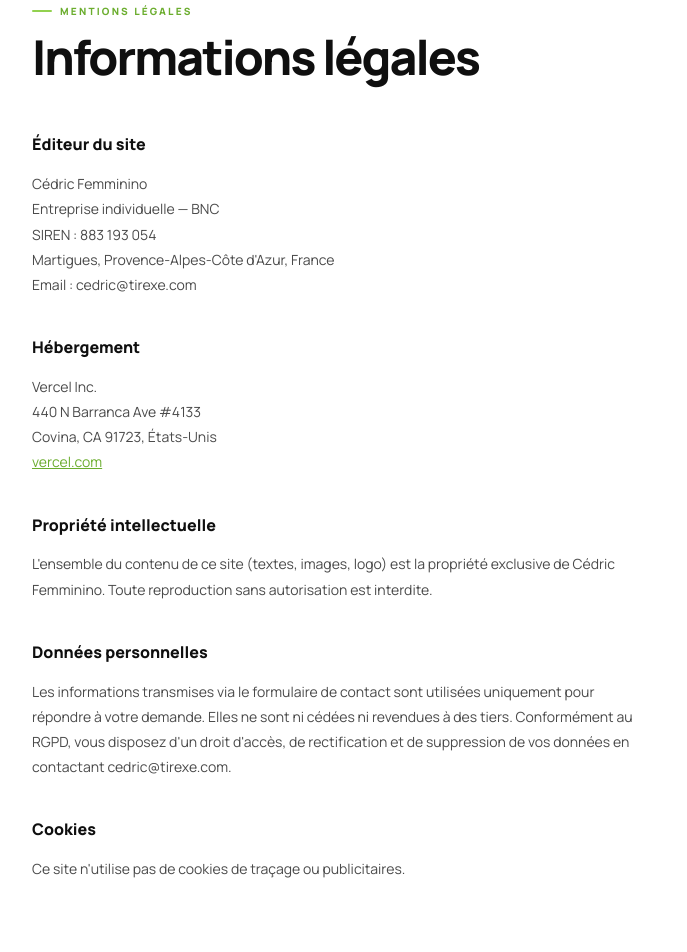
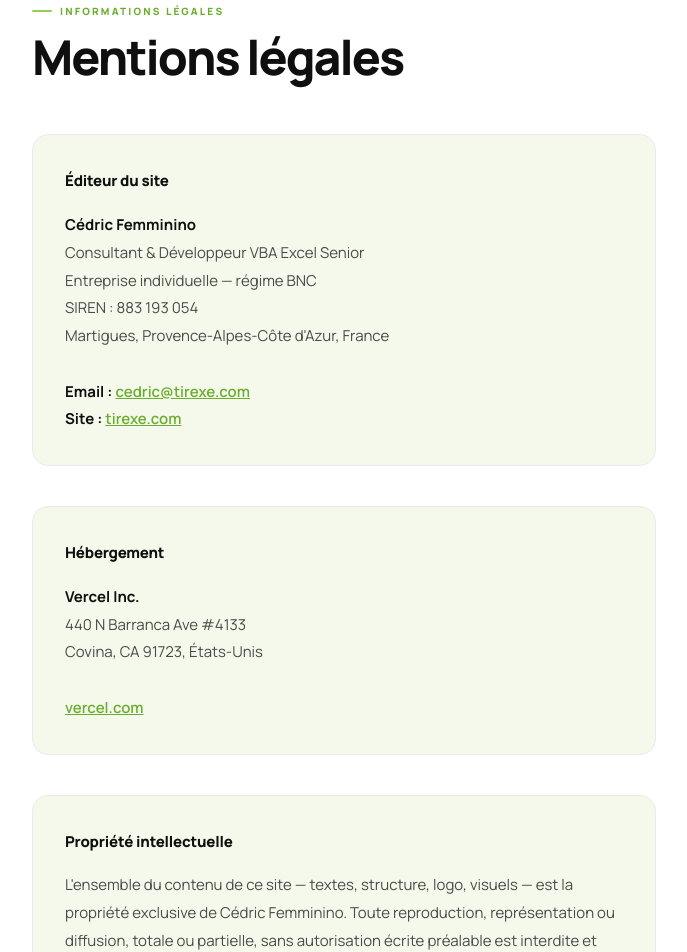
Before and after one commit to CedricoBanjo/tirexe-site, a Next.js app: page /mentions-legales in a window 1280 px wide. Shown: the part 160-1112 px from the top of the page, without its empty margins (296-983 px from the left). Built offline with nearby package versions, Linux system fonts and the light colour scheme.

Commit message:
Update page.jsx

```diff
--- a/app/mentions-legales/page.jsx
+++ b/app/mentions-legales/page.jsx
@@ -3,6 +3,7 @@ import Footer from '../../components/Footer'
 
 export const metadata = {
   title: 'Mentions légales · Tirexe',
+  description: 'Mentions légales du site tirexe.com — Cédric Femminino, consultant VBA Excel senior.',
 }
 
 export default function MentionsLegales() {
@@ -12,41 +13,54 @@ export default function MentionsLegales() {
       <main style={{paddingTop:'68px'}}>
         <div className="section">
           <div className="wrap" style={{maxWidth:'720px'}}>
-            <div className="ey">Mentions légales</div>
-            <div className="sec-h" style={{marginBottom:'48px'}}>Informations légales</div>
+            <div className="ey">Informations légales</div>
+            <div className="sec-h" style={{marginBottom:'52px'}}>Mentions légales</div>
 
-            <div style={{display:'flex',flexDirection:'column',gap:'36px',fontSize:'14px',color:'var(--ink3)',lineHeight:'1.8'}}>
+            <div style={{display:'flex',flexDirection:'column',gap:'40px',fontSize:'15px',color:'var(--ink3)',lineHeight:'1.85'}}>
 
-              <div>
-                <h2 style={{fontSize:'16px',fontWeight:800,color:'var(--ink)',marginBottom:'12px'}}>Éditeur du site</h2>
-                <p>Cédric Femminino<br/>
-                Entreprise individuelle — BNC<br/>
+              <div style={{background:'var(--bg3)',border:'1px solid var(--line)',borderRadius:'16px',padding:'32px'}}>
+                <h2 style={{fontSize:'15px',fontWeight:800,color:'var(--ink)',marginBottom:'16px',letterSpacing:'-.2px'}}>Éditeur du site</h2>
+                <p><strong style={{color:'var(--ink)'}}>Cédric Femminino</strong><br/>
+                Consultant & Développeur VBA Excel Senior<br/>
+                Entreprise individuelle — régime BNC<br/>
                 SIREN : 883 193 054<br/>
-                Martigues, Provence-Alpes-Côte d'Azur, France<br/>
-                Email : cedric@tirexe.com</p>
+                Martigues, Provence-Alpes-Côte d&apos;Azur, France<br/><br/>
+                <strong style={{color:'var(--ink)'}}>Email :</strong> <a href="mailto:cedric@tirexe.com" style={{color:'var(--g-d)',fontWeight:600}}>cedric@tirexe.com</a><br/>
+                <strong style={{color:'var(--ink)'}}>Site :</strong> <a href="https://tirexe.com" style={{color:'var(--g-d)',fontWeight:600}}>tirexe.com</a></p>
               </div>
 
-              <div>
-                <h2 style={{fontSize:'16px',fontWeight:800,color:'var(--ink)',marginBottom:'12px'}}>Hébergement</h2>
-                <p>Vercel Inc.<br/>
+              <div style={{background:'var(--bg3)',border:'1px solid var(--line)',borderRadius:'16px',padding:'32px'}}>
+                <h2 style={{fontSize:'15px',fontWeight:800,color:'var(--ink)',marginBottom:'16px',letterSpacing:'-.2px'}}>Hébergement</h2>
+                <p><strong style={{color:'var(--ink)'}}>Vercel Inc.</strong><br/>
                 440 N Barranca Ave #4133<br/>
-                Covina, CA 91723, États-Unis<br/>
-                <a href="https://vercel.com" style={{color:'var(--g-d)'}}>vercel.com</a></p>
+                Covina, CA 91723, États-Unis<br/><br/>
+                <a href="https://vercel.com" style={{color:'var(--g-d)',fontWeight:600}} target="_blank" rel="noreferrer">vercel.com</a></p>
               </div>
 
-              <div>
-                <h2 style={{fontSize:'16px',fontWeight:800,color:'var(--ink)',marginBottom:'12px'}}>Propriété intellectuelle</h2>
-                <p>L'ensemble du contenu de ce site (textes, images, logo) est la propriété exclusive de Cédric Femminino. Toute reproduction sans autorisation est interdite.</p>
+              <div style={{background:'var(--bg3)',border:'1px solid var(--line)',borderRadius:'16px',padding:'32px'}}>
+                <h2 style={{fontSize:'15px',fontWeight:800,color:'var(--ink)',marginBottom:'16px',letterSpacing:'-.2px'}}>Propriété intellectuelle</h2>
+                <p>L&apos;ensemble du contenu de ce site — textes, structure, logo, visuels — est la propriété exclusive de Cédric Femminino. Toute reproduction, représentation ou diffusion, totale ou partielle, sans autorisation écrite préalable est interdite et constitue une contrefaçon sanctionnée par le Code de la propriété intellectuelle.</p>
               </div>
 
-              <div>
-                <h2 style={{fontSize:'16px',fontWeight:800,color:'var(--ink)',marginBottom:'12px'}}>Données personnelles</h2>
-                <p>Les informations transmises via le formulaire de contact sont utilisées uniquement pour répondre à votre demande. Elles ne sont ni cédées ni revendues à des tiers. Conformément au RGPD, vous disposez d'un droit d'accès, de rectification et de suppression de vos données en contactant cedric@tirexe.com.</p>
+              <div style={{background:'var(--bg3)',border:'1px solid var(--line)',borderRadius:'16px',padding:'32px'}}>
+                <h2 style={{fontSize:'15px',fontWeight:800,color:'var(--ink)',marginBottom:'16px',letterSpacing:'-.2px'}}>Données personnelles & RGPD</h2>
+                <p>Les données transmises via le formulaire de contact (nom, email, société, description du besoin) sont collectées dans le seul but de répondre à votre demande. Elles ne sont ni stockées dans une base de données, ni cédées ni revendues à des tiers.<br/><br/>
+                Conformément au Règlement Général sur la Protection des Données (RGPD) et à la loi Informatique et Libertés, vous disposez d&apos;un droit d&apos;accès, de rectification, de suppression et de portabilité de vos données. Pour exercer ces droits, contactez : <a href="mailto:cedric@tirexe.com" style={{color:'var(--g-d)',fontWeight:600}}>cedric@tirexe.com</a></p>
               </div>
 
-              <div>
-                <h2 style={{fontSize:'16px',fontWeight:800,color:'var(--ink)',marginBottom:'12px'}}>Cookies</h2>
-                <p>Ce site n'utilise pas de cookies de traçage ou publicitaires.</p>
+              <div style={{background:'var(--bg3)',border:'1px solid var(--line)',borderRadius:'16px',padding:'32px'}}>
+                <h2 style={{fontSize:'15px',fontWeight:800,color:'var(--ink)',marginBottom:'16px',letterSpacing:'-.2px'}}>Cookies</h2>
+                <p>Ce site ne dépose aucun cookie de traçage, publicitaire ou analytique. Aucune donnée de navigation n&apos;est collectée à des fins commerciales.</p>
+              </div>
+
+              <div style={{background:'var(--bg3)',border:'1px solid var(--line)',borderRadius:'16px',padding:'32px'}}>
+                <h2 style={{fontSize:'15px',fontWeight:800,color:'var(--ink)',marginBottom:'16px',letterSpacing:'-.2px'}}>Responsabilité</h2>
+                <p>Cédric Femminino s&apos;efforce de maintenir les informations publiées sur ce site aussi précises et à jour que possible. Toutefois, il ne saurait être tenu responsable des omissions, inexactitudes ou carences dans la mise à jour des informations. Les liens hypertextes pointant vers d&apos;autres sites ne sauraient engager la responsabilité de l&apos;éditeur.</p>
+              </div>
+
+              <div style={{background:'var(--bg3)',border:'1px solid var(--line)',borderRadius:'16px',padding:'32px'}}>
+                <h2 style={{fontSize:'15px',fontWeight:800,color:'var(--ink)',marginBottom:'16px',letterSpacing:'-.2px'}}>Droit applicable</h2>
+                <p>Le présent site et ses mentions légales sont soumis au droit français. En cas de litige, et à défaut de résolution amiable, les tribunaux français seront seuls compétents.</p>
               </div>
 
             </div>
```
